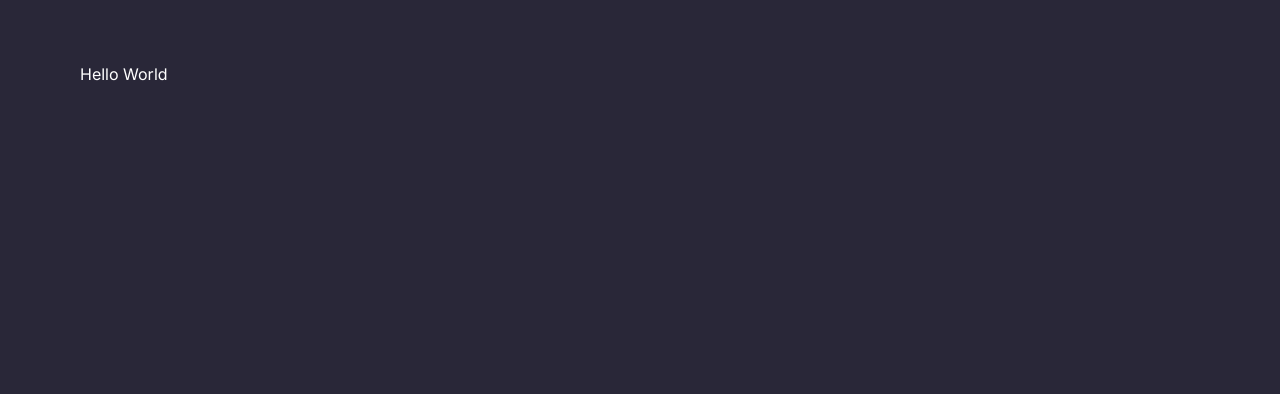
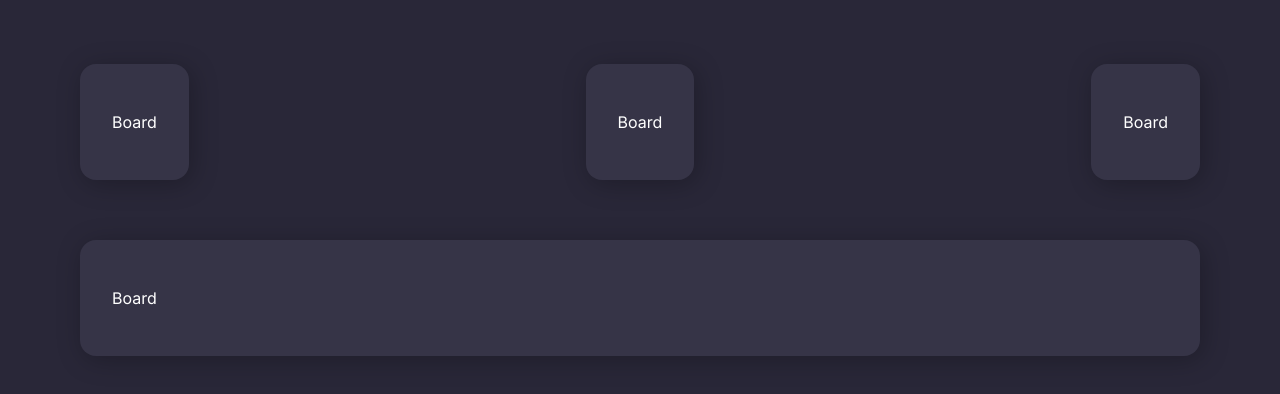
Before and after one commit to eduardamirelly/dashboard-boracodar, a React (Vite) app: page / in a window 1280 px wide. Shown: the top 394 px of the page. Built offline with nearby package versions, Linux system fonts and the light colour scheme.

Commit message:
💄 layout dashboard

```diff
--- a/src/App.tsx
+++ b/src/App.tsx
@@ -1,3 +1,5 @@
+import { Board } from "./components/Board"
+import { Box } from "./components/Box"
 import { Container } from "./components/Container"
 import { Content } from "./components/Content"
 
@@ -5,7 +7,15 @@ function App() {
   return (
     <Container>
       <Content>
-        Hello World
+        <Box direction="column" gap="60">
+          <Box justify="between" align="center" gap="32">
+            <Board />
+            <Board />
+            <Board />
+          </Box>
+
+          <Board />
+        </Box>
       </Content>
     </Container>
   )
--- a/src/components/Box/index.ts
+++ b/src/components/Box/index.ts
@@ -13,11 +13,22 @@ export const Box = styled('div', {
       center: {
         justifyContent: 'center',
       },
+      between: {
+        justifyContent: 'space-between',
+      },
     },
     align: {
       center: {
         alignItems: 'center',
       },
     },
+    gap: {
+      32: {
+        gap: '2rem',
+      },
+      60: {
+        gap: '3.75rem',
+      },
+    },
   },
 });
```
